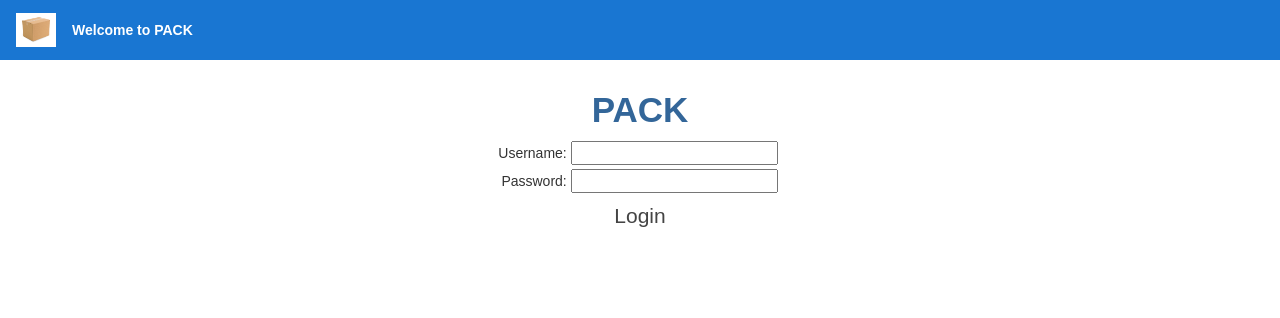
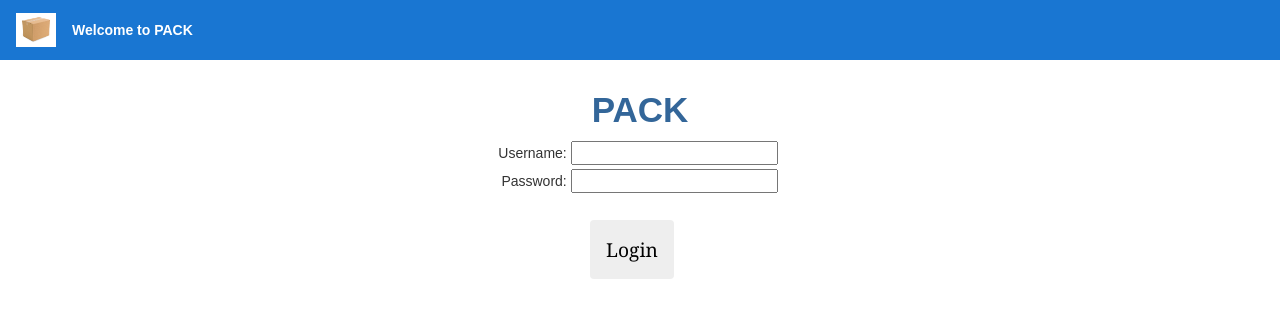
Before and after one commit to AddAsher/CEN3031-Pack, an Angular app in the folder SWE_Proj/: page / in a window 1280 px wide. Shown: the top 318 px of the page. Built offline with nearby package versions, Linux system fonts and the light colour scheme.

Commit message:
Update app.component.html

```diff
--- a/SWE_Proj/src/app/app.component.html
+++ b/SWE_Proj/src/app/app.component.html
@@ -320,7 +320,7 @@
     </table>
   </form>
   <h2>
-    Login
+    <button type = "button" onclick = "alert('Hello World!')">Login</button>
   </h2>
   <section></section>
 </div>
```
